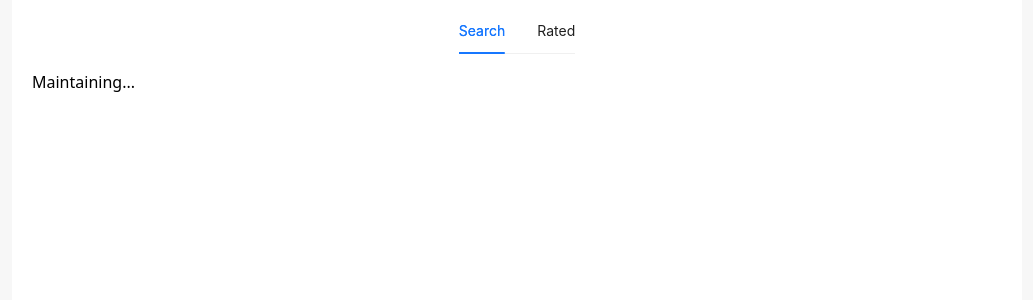
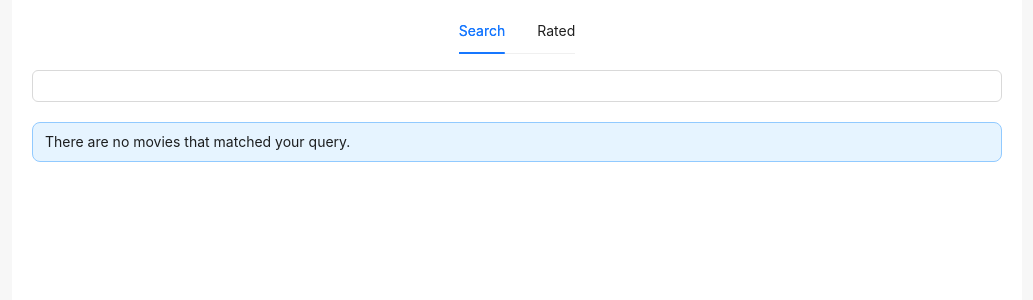
Before and after one commit to Dulkh91/next-moviedb-search, a Next.js app: page /search in a window 1280 px wide. Shown: the top 300 px of the page, without its empty margins (123-1156 px from the left). Built offline with nearby package versions, Linux system fonts and the light colour scheme; no server answers.

Commit message:
to do search query

```diff
--- a/package.json
+++ b/package.json
@@ -13,6 +13,7 @@
   },
   "dependencies": {
     "antd": "^5.26.5",
+    "lodash": "^4.17.21",
     "next": "15.4.1",
     "react": "19.1.0",
     "react-dom": "19.1.0",
@@ -21,6 +22,7 @@
   "devDependencies": {
     "@eslint/eslintrc": "^3",
     "@tailwindcss/postcss": "^4",
+    "@types/lodash": "^4.17.20",
     "@types/node": "^20",
     "@types/react": "^19",
     "@types/react-dom": "^19",
--- /dev/null
+++ b/src/app/search/@searchmovie/page.tsx
@@ -0,0 +1,12 @@
+'use client'
+import dynamic from "next/dynamic";
+import {Skeleton} from 'antd'
+const MovieSearchPage = dynamic(()=> import('@/componests/MovieSeach'),{
+    ssr:false,
+    loading:()=> <Skeleton active/>})
+
+const SearchMovie = () => {
+    return <MovieSearchPage/>;
+}
+
+export default SearchMovie;
--- /dev/null
+++ b/src/app/search/layout.tsx
@@ -0,0 +1,19 @@
+'use client'
+import { ReactNode } from "react";
+const layoutSearch = ({
+    children,
+    searchmovie
+}:{
+    children: ReactNode;
+    searchmovie: ReactNode
+}
+
+) => {
+    return ( <div className=" space-y-5">
+        <div>{children}</div>
+        <div>{searchmovie}</div>
+        {/* Add to pagination */}
+    </div> );
+}
+
+export default layoutSearch;
--- a/src/app/search/page.tsx
+++ b/src/app/search/page.tsx
@@ -1,5 +1,17 @@
+'use client'
+import dynamicImport from "next/dynamic";
+import { Skeleton } from "antd";
+import { Suspense } from "react";
+
+const SearchBar = dynamicImport(()=> import('@/componests/SearchBar'),{
+  ssr:false, loading: () => <Skeleton active />
+})
+
 const SearchPage = () => {
-  return <h1>Maintaining...</h1>;
+  return  (<Suspense>
+    <SearchBar/>
+  </Suspense>)
+
 };
 
 export default SearchPage;
--- /dev/null
+++ b/src/componests/MovieSeach.tsx
@@ -0,0 +1,95 @@
+'use client'
+import dynamic from "next/dynamic";
+import { ReadonlyURLSearchParams, useSearchParams } from "next/navigation";
+import { useMovie } from "@/hooks/useMovie";
+import { Movie } from "@/types/movie";
+import { Alert, Skeleton, Flex } from "antd";
+import noImage from "../../public/noImage.svg";
+const CardDesktop = dynamic(() => import("@/componests/CardDestop"), {
+  ssr: false,
+});
+const CardMobile = dynamic(() => import("@/componests/CardMobile"), {
+  ssr: false,
+});
+
+
+
+const MovieSearchPage = () => {
+    const searchParams = useSearchParams() as ReadonlyURLSearchParams
+    const query = searchParams.get("query") || ''
+    const type = searchParams.get('search') || 'search'
+
+    const { data, isLoading, error } = useMovie(query, "1", type);
+    if (isLoading) {
+    return <Skeleton active />;
+  }
+
+  if (error && !data) {
+    <Alert message="Failed to load movies" type="error" className="text-lg" />;
+  }
+  const base_url = process.env.NEXT_PUBLIC_CLIENT_IMAGE_BASE_URL;
+
+    return ( <>
+      {(!query && !data) || (data.results.length === 0) ? (
+        <Alert
+          message="There are no movies that matched your query."
+          type="info"
+          className="text-lg"
+        />
+      ) : (
+        <>
+            <Flex align="center" gap={"middle"}>
+              {/* Destop responsive */}
+              <div
+                className=" hidden md:grid grid-cols-2 mt-5 gap-5 duration-300 mx-auto"
+                id="movie_search-destop"
+              >
+                {data.results &&
+                  data.results.map((movie: Movie) => {
+                    const imageUrl = movie.poster_path
+                      ? `${base_url}${movie.poster_path}`
+                      : noImage;
+
+                    return (
+                      <CardDesktop
+                        key={movie.id}
+                        title={movie.title}
+                        releaseDate={movie.release_date}
+                        overview={movie.overview}
+                        src={imageUrl}
+                        vote_average={movie.vote_average}
+                      />
+                    );
+                  })}
+              </div>
+
+              {/* Mobile responsive */}
+              <div
+                className="md:hidden space-y-5 mt-5 duration-300 "
+                id="movie_search-mobile"
+              >
+                {data.results &&
+                  data.results.map((movie: Movie) => {
+                    const imageUrl = movie.poster_path
+                      ? `${base_url}${movie.poster_path}`
+                      : noImage;
+
+                    return (
+                      <CardMobile
+                        key={movie.id}
+                        title={movie.title}
+                        releaseDate={movie.release_date}
+                        overview={movie.overview}
+                        src={imageUrl}
+                        vote_average={movie.vote_average}
+                      />
+                    );
+                  })}
+              </div>
+            </Flex>
+        </>
+      )}
+    </> );
+}
+
+export default MovieSearchPage;
--- a/src/componests/SearchBar.tsx
+++ b/src/componests/SearchBar.tsx
@@ -1,12 +1,29 @@
+'use client'
+import debounce from "lodash/debounce";
+import { Flex,Input } from "antd";
+
+import { useSearchParams, useRouter, usePathname } from "next/navigation";
+
+
 const SearchBar = () => {
-  return (
-    <div>
-      <input
-        type="text"
-        className=" w-full border border-gray-300 outline-0 p-2 rounded"
-      />
-    </div>
-  );
+
+  const searchParams = useSearchParams()
+  const route = useRouter()
+  const pathname = usePathname()
+
+  const handleSearch = debounce((value)=>{
+
+      const params = new URLSearchParams(searchParams?.toString())
+      params.set("query",String(value))
+      route.push(`${pathname}?${params.toString()}`)
+
+  },500)
+
+  return (<Flex>
+    <Input
+      onChange={(e)=> handleSearch(e.target.value) }
+    />
+  </Flex>);
 };
 
 export default SearchBar;
--- /dev/null
+++ b/src/types/lodash.d.ts
@@ -0,0 +1 @@
+declare module 'lodash';
```
Also changed, not shown: textCopy.txt (added).
